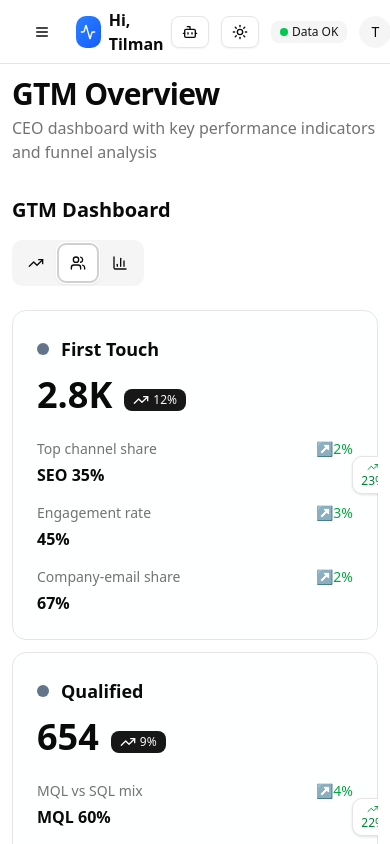
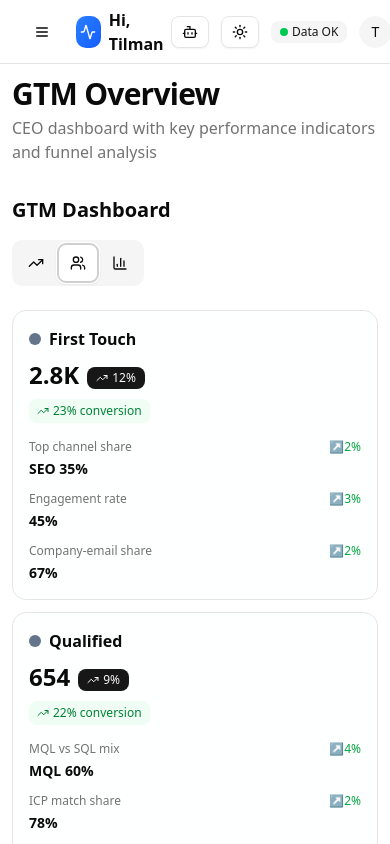
Before and after one commit to SCAILE-it/gtm-os, a Next.js app: page / in a window 390 px wide. Both pictures are taken after a click on the tab 78 px from the left and 263 px from the top of the page. Built offline with nearby package versions, Linux system fonts and the light colour scheme; no server answers; the database is empty.

Commit message:
fix: improve funnel chart mobile responsiveness

```diff
--- a/src/components/charts/funnel-chart.tsx
+++ b/src/components/charts/funnel-chart.tsx
@@ -54,21 +54,22 @@ const FunnelChartComponent = React.memo(function FunnelChart({ data, className }
 
   return (
     <div className={className}>
-      {/* Horizontal Funnel - Clean Layout */}
-      <div className="w-full h-full">
-        <div className="grid grid-cols-1 sm:grid-cols-2 lg:grid-cols-4 gap-3 sm:gap-4 h-full">
+      {/* Horizontal Funnel - Responsive Layout */}
+      <div className="w-full h-full overflow-hidden">
+        <div className="grid grid-cols-1 sm:grid-cols-2 lg:grid-cols-4 gap-3 sm:gap-4 lg:gap-6 h-full">
             {funnelData.map((stage, index) => {
               const nextStage = funnelData[index + 1];
               const conversionToNext = nextStage ? ((nextStage.count / stage.count) * 100) : 100;
 
               const isSelected = selectedStage === stage.stage;
               const isHovered = hoveredStage === stage.stage;
+              const isLast = index === funnelData.length - 1;
 
               return (
-                <div key={stage.stage} className="relative">
+                <div key={stage.stage} className="relative w-full">
                   {/* Stage Card - Interactive */}
                   <div
-                    className={`p-6 border rounded-xl h-full flex flex-col justify-between cursor-pointer transition-all duration-200 ${
+                    className={`p-4 sm:p-6 border rounded-xl h-full flex flex-col justify-between cursor-pointer transition-all duration-200 ${
                       isSelected ? 'border-primary bg-primary/5 shadow-lg scale-105' :
                       isHovered ? 'border-primary/50 bg-primary/5 shadow-md' :
                       'border-border bg-background/50 hover:border-border/80 hover:bg-background/70'
@@ -78,55 +79,65 @@ const FunnelChartComponent = React.memo(function FunnelChart({ data, className }
                     onMouseLeave={() => setHoveredStage(null)}
                   >
                     {/* Stage Header */}
-                    <div className="mb-6">
-                      <div className="flex items-center gap-3 mb-3">
+                    <div className="mb-4 sm:mb-6">
+                      <div className="flex items-center gap-2 sm:gap-3 mb-2 sm:mb-3">
                         <div
-                          className="w-3 h-3 rounded-full"
+                          className="w-3 h-3 rounded-full shrink-0"
                           style={{ backgroundColor: stage.color }}
                         />
-                        <span className="font-semibold text-lg">{stage.stage}</span>
+                        <span className="font-semibold text-base sm:text-lg truncate">{stage.stage}</span>
                       </div>
-                      <div className="flex items-baseline gap-3">
-                        <div className="text-4xl font-bold">{formatValue(stage.count)}</div>
+                      <div className="flex items-baseline gap-2 sm:gap-3 flex-wrap">
+                        <div className="text-2xl sm:text-3xl lg:text-4xl font-bold">{formatValue(stage.count)}</div>
                         {stage.delta && (
-                                                    <Badge
+                          <Badge
                             variant={stage.delta > 0 ? "default" : "destructive"}
-                            className="gap-1"
+                            className="gap-1 shrink-0"
                           >
                             <span suppressHydrationWarning>
-                              {stage.delta > 0 ? <TrendingUp className="h-4 w-4" /> : <TrendingDown className="h-4 w-4" />}
+                              {stage.delta > 0 ? <TrendingUp className="h-3 w-3 sm:h-4 sm:w-4" /> : <TrendingDown className="h-3 w-3 sm:h-4 sm:w-4" />}
                             </span>
                             {Math.abs(stage.delta).toFixed(0)}%
                           </Badge>
                         )}
                       </div>
+
+                      {/* Conversion Rate - Mobile Friendly */}
+                      {nextStage && (
+                        <div className="mt-2 sm:mt-3 lg:hidden">
+                          <div className="inline-flex items-center gap-1 bg-green-50 dark:bg-green-950 text-green-700 dark:text-green-400 px-2 py-1 rounded-md text-xs font-medium">
+                            <TrendingUp className="h-3 w-3" />
+                            {conversionToNext.toFixed(0)}% conversion
+                          </div>
+                        </div>
+                      )}
                     </div>
 
-                    {/* Stage Bullets - Spacious */}
+                    {/* Stage Bullets - Responsive */}
                     {stage.bullets && (
-                      <div className="space-y-4 flex-1">
+                      <div className="space-y-3 sm:space-y-4 flex-1">
                         {stage.bullets.slice(0, 3).map((bullet, bulletIndex) => (
                           <div key={bulletIndex} className="space-y-1">
-                            <div className="flex items-center justify-between">
-                              <span className="text-sm text-muted-foreground">{bullet.label}</span>
+                            <div className="flex items-start justify-between gap-2">
+                              <span className="text-xs sm:text-sm text-muted-foreground leading-tight flex-1 min-w-0">{bullet.label}</span>
                               {bullet.delta !== null && bullet.delta !== undefined && (
-                                <span className={`text-sm font-medium ${
+                                <span className={`text-xs sm:text-sm font-medium shrink-0 ${
                                   bullet.delta > 0 ? 'text-green-600' : 'text-red-600'
                                 }`}>
                                   {bullet.delta > 0 ? '↗' : '↘'}{Math.abs(bullet.delta)}%
                                 </span>
                               )}
                             </div>
-                            <div className="text-base font-semibold">{bullet.value}</div>
+                            <div className="text-sm sm:text-base font-semibold truncate">{bullet.value}</div>
                           </div>
                         ))}
                       </div>
                     )}
                   </div>
 
-                  {/* Conversion Arrow - Positioned absolutely */}
-                  {nextStage && (
-                    <div className="absolute -right-4 top-1/2 transform -translate-y-1/2 z-10">
+                  {/* Conversion Arrow - Desktop Only, Safe Positioning */}
+                  {nextStage && !isLast && (
+                    <div className="hidden lg:block absolute -right-3 top-1/2 transform -translate-y-1/2 z-10">
                       <div className="flex flex-col items-center bg-background border rounded-lg px-2 py-1 shadow-sm">
                         <TrendingUp className="h-3 w-3 text-green-600" />
                         <span className="text-xs font-medium text-green-700 dark:text-green-400">
```
